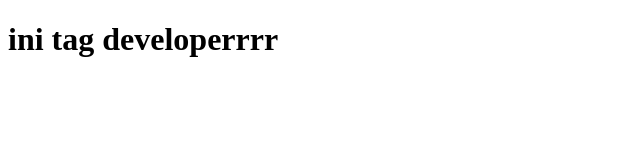
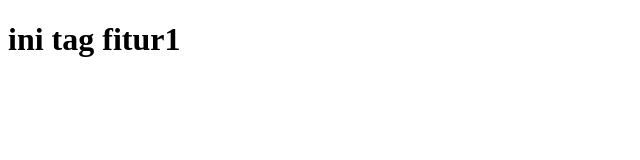
Before and after one commit to ichsansurya/praktikumgit, a plain HTML site: page index.html in a window 1280 px wide. Shown: the whole page, without its empty margins (0-640 px from the left). Drawn offline with Linux system fonts and the light colour scheme.

Commit message:
tag h1 fitur1

```diff
--- a/index.html
+++ b/index.html
@@ -7,6 +7,6 @@
     <title>Document</title>
 </head>
 <body>
-    <h1>ini tag developerrrr</h1>
+    <h1>ini tag fitur1</h1>
 </body>
 </html>
```
